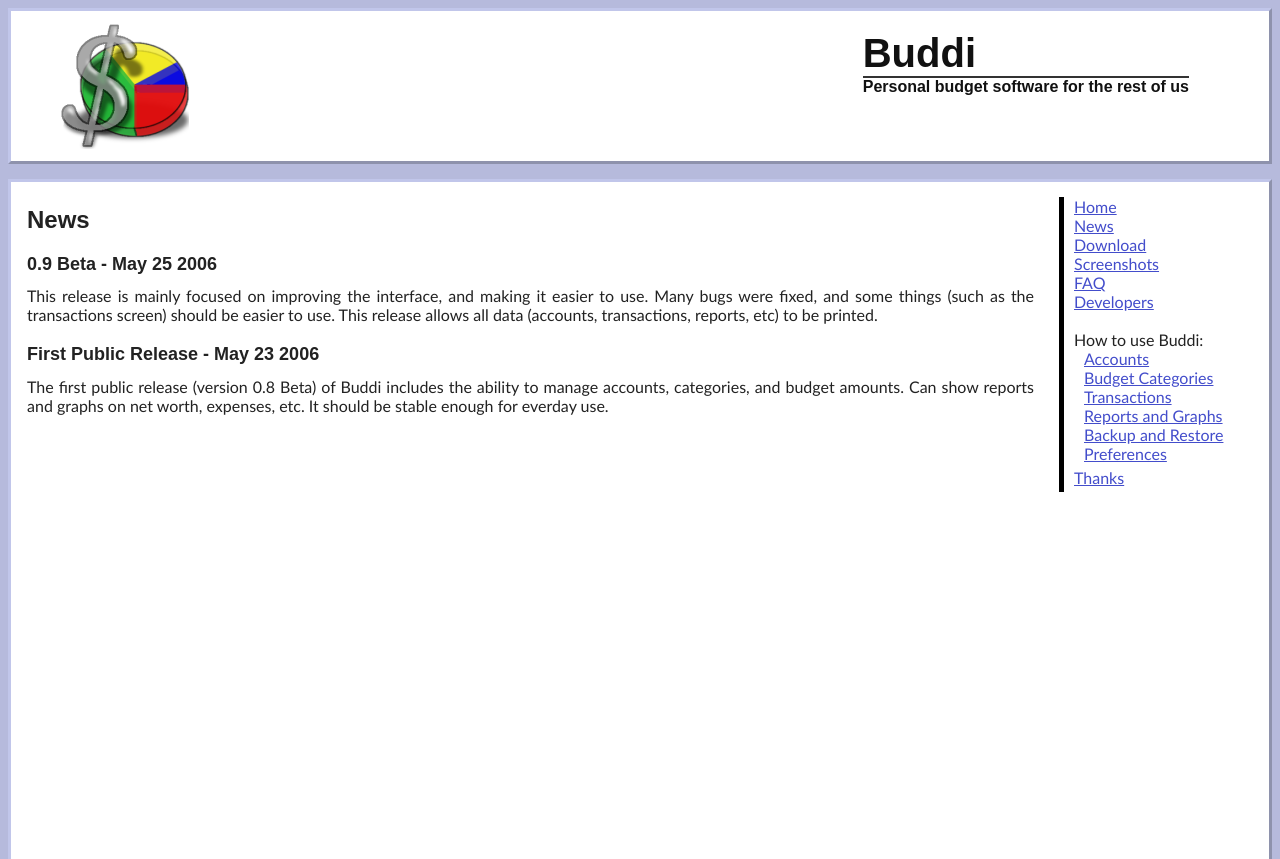
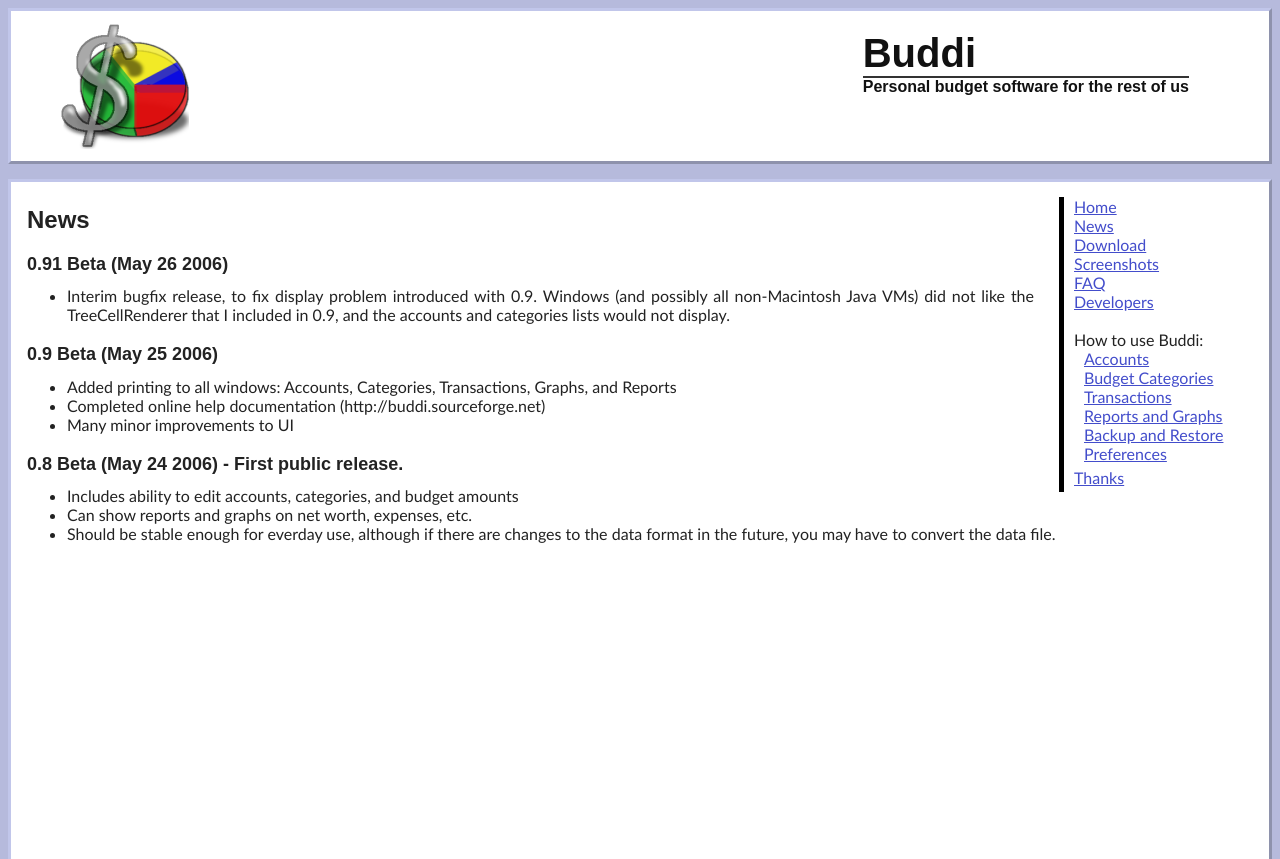
Before and after one commit to JosephYao/Refatored-Buddi, a PHP site: page /news.php in a window 1280 px wide. Shown: the top 859 px of the page. Run offline with PHP 8.4, Linux system fonts and the light colour scheme.

Commit message:
Updates to the help documentation

```diff
--- a/www/accounts.php
+++ b/www/accounts.php
@@ -32,7 +32,7 @@ Note that after the new account has been added, the net worth value at the botto
 <img src='/img/accounts/after.png' alt="Accounts window after adding another account">
 
 <p>
-If you created an account in error, you can delete it.  If there are any transactions in it, you can only mark it as deleted; the information will still stay in your data file.  (Depending on your <a href='/preferences.php'>preferences</a>, you may see the deleted account as an account with a line through it, or it may disappear from the screen altogether).
+If you created an account in error, you can delete it.  If there are any transactions in it, you can only mark it as deleted; the information will still stay in your data file.  (Depending on your <a href='./preferences.php'>preferences</a>, you may see the deleted account as an account with a line through it, or it may disappear from the screen altogether).
 </p>
 
 
--- a/www/categories.php
+++ b/www/categories.php
@@ -15,7 +15,7 @@ There are two types of categories: Income and Expense.  Income categories would
 </p>
 
 <p>
-Just like <a href='/accounts.php'>accounts</a>, you can add new categories by clicking on the 'New' button, or edit existing categories with the 'Edit' button.
+Just like <a href='./accounts.php'>accounts</a>, you can add new categories by clicking on the 'New' button, or edit existing categories with the 'Edit' button.
 </p>
 
 <p>
--- a/www/developers.php
+++ b/www/developers.php
@@ -15,7 +15,7 @@ The .lang file contains pairs of keywords and values, in the format 'KEYWORD=Val
 </p>
 
 <p>
-Once you have completed the translation, you can choose the new language from the <a href='/preferences.php'>Preferences</a> screen.
+Once you have completed the translation, you can choose the new language from the <a href='./preferences.php'>Preferences</a> screen.
 </p>
 
 <? include "./inc/footer.php" ?>
--- a/www/faq.php
+++ b/www/faq.php
@@ -10,7 +10,7 @@ You need to have Java 1.5 installed for Buddi to work. If you are running OS X,
 
 <p>
 I've not gotten enough feedback yet to see what the most frequent questions are. If you're stuck on something, feel free to <a
-href="&#109;&#097;&#105;&#108;&#116;&#111;:&#119;&#121;&#097;&#116;&#116;&#046;&#111;&#108;&#115;&#111;&#110;&#064;&#103;&#109;&#097;&#105;&#108;&#046;&#099;&#111;&#109;">ask me</a>.
+href='&#109;&#097;&#105;&#108;&#116;&#111;:&#119;&#121;&#097;&#116;&#116;&#046;&#111;&#108;&#115;&#111;&#110;&#064;&#103;&#109;&#097;&#105;&#108;&#046;&#099;&#111;&#109;'>ask me</a>.
 </p>
 
 <? include "./inc/footer.php" ?>
--- a/www/index.php
+++ b/www/index.php
@@ -10,14 +10,14 @@ Buddi is a personal finance and budgeting program, aimed at those who have littl
 Buddi will run on almost any computer which has a Java virtual machine installed.  This can include Windows, Macintosh OS X, Linux, and many more operating systems.  One thing to note is that you must have Java 1.5 or later installed.  If you are running on Macintosh OS X 10.4 (Tiger), you should have this installed.  If you are running on a different operating system, like Windows, please consult the help files.  If you need to download a copy of the Java VM, you can do so from <a href='http://java.sun.com/j2se/1.5.0/download.jsp'>here</a>.
 </p>
 <p>
-Buddi is currently available in English, and there are plans for Spanish and Russian translations in the near future.  If you are interested in translating to another language, feel free to do so!  I would greatly appreciate it if you also sent me the translated file once you are finished.  For more details, please see the <a href='developers.php'>developers</a> page.
+Buddi is currently available in English, and there are plans for Spanish and Russian translations in the near future.  If you are interested in translating to another language, feel free to do so!  I would greatly appreciate it if you also sent me the translated file once you are finished.  For more details, please see the <a href='./developers.php'>developers</a> page.
 </p>
 <p>
 Buddi is released under the GNU General Public License (or in other words, this program is Open Source).  This basically means that you can use it for free, as long as you don't try to charge other people for it.  Since you have access to the source code (it is included with every package that you can download), you have the ability to modify the program if you want it to work a little differently.  For more information on <a href='http://en.wikipedia.org/wiki/Open_source'>Open Source Software</a> in general, and the <a href='http://en.wikipedia.org/wiki/GPL'>GNU General Public License</a> in particular, you can refer to Wikipedia.
 </p>
 <p>
 If you decide to use this software, I would love to hear from you!  For suggestions, bug reports, or just to say hi, you can email me at <a
-href="&#109;&#097;&#105;&#108;&#116;&#111;:&#119;&#121;&#097;&#116;&#116;&#046;&#111;&#108;&#115;&#111;&#110;&#064;&#103;&#109;&#097;&#105;&#108;&#046;&#099;&#111;&#109;">&#119;&#121;&#097;&#116;&#116;&#046;&#111;&#108;&#115;&#111;&#110;&#064;&#103;&#109;&#097;&#105;&#108;&#046;&#099;&#111;&#109;
+href='&#109;&#097;&#105;&#108;&#116;&#111;:&#119;&#121;&#097;&#116;&#116;&#046;&#111;&#108;&#115;&#111;&#110;&#064;&#103;&#109;&#097;&#105;&#108;&#046;&#099;&#111;&#109;'>&#119;&#121;&#097;&#116;&#116;&#046;&#111;&#108;&#115;&#111;&#110;&#064;&#103;&#109;&#097;&#105;&#108;&#046;&#099;&#111;&#109;
 </a>
 </p>
 
--- a/www/news.php
+++ b/www/news.php
@@ -2,15 +2,24 @@
 
 <h1>News</h1>
 
-<h2>0.9 Beta - May 25 2006</h2>
-<p>
-This release is mainly focused on improving the interface, and making it easier to use.  Many bugs were fixed, and some things (such as the transactions screen) should be easier to use.  This release allows all data (accounts, transactions, reports, etc) to be printed.
-</p>
+<h2>0.91 Beta (May 26 2006)</h2>
+<ul>
+<li>Interim bugfix release, to fix display problem introduced with 0.9.  Windows (and possibly all non-Macintosh Java VMs) did not like the TreeCellRenderer that I included in 0.9, and the accounts and categories lists would not display.
+</li>
+</ul>
 
+<h2>0.9 Beta (May 25 2006)</h2>
+<ul>
+<li>Added printing to all windows: Accounts, Categories, Transactions, Graphs, and Reports</li>
+<li>Completed online help documentation (http://buddi.sourceforge.net)</li>
+<li>Many minor improvements to UI</li>
+</ul>
 
-<h2>First Public Release - May 23 2006</h2>
-<p>
-The first public release (version 0.8 Beta) of Buddi includes the ability to manage accounts, categories, and budget amounts.  Can show reports and graphs on net worth, expenses, etc.  It should be stable enough for everday use.
-</p>
+<h2>0.8 Beta (May 24 2006) - First public release.</h2>
+<ul>
+<li>Includes ability to edit accounts, categories, and budget amounts</li>
+<li>Can show reports and graphs on net worth, expenses, etc.</li>
+<li>Should be stable enough for everday use, although if there are changes to the data format in the future, you may have to convert the data file.</li>
+</ul>
 
 <? include "./inc/footer.php" ?>
--- a/www/reports.php
+++ b/www/reports.php
@@ -18,7 +18,7 @@ Some of the graphs and reports include:
 
 <p>
 If there is a report type which you think would be nice to have, feel free to <a
-href="&#109;&#097;&#105;&#108;&#116;&#111;:&#119;&#121;&#097;&#116;&#116;&#046;&#111;&#108;&#115;&#111;&#110;&#064;&#103;&#109;&#097;&#105;&#108;&#046;&#099;&#111;&#109;">suggest</a> it to me.
+href='&#109;&#097;&#105;&#108;&#116;&#111;:&#119;&#121;&#097;&#116;&#116;&#046;&#111;&#108;&#115;&#111;&#110;&#064;&#103;&#109;&#097;&#105;&#108;&#046;&#099;&#111;&#109;'>suggest</a> it to me.
 </p>
 
 <? include "./inc/footer.php" ?>
--- a/www/transactions.php
+++ b/www/transactions.php
@@ -21,7 +21,7 @@ First, there is the history of past transactions.  This is sorted in order of da
 <img src='/img/transactions/history.png' alt="Transactions window, detailing the transaction history">
 
 <p>
-Next there is the the date and amount fields.  Both of these are neccesary to record the transaction, and should be filled in.  The amount must be non-zero, and the date must be valid, in the format specified in the <a href='/preferences.php'>Preferences</a> window.
+Next there is the the date and amount fields.  Both of these are neccesary to record the transaction, and should be filled in.  The amount must be non-zero, and the date must be valid, in the format specified in the <a href='./preferences.php'>Preferences</a> window.
 </p>
 
 <img src='/img/transactions/date_and_amount.png' alt="Transactions window, detailing the date and amount fields">
```
